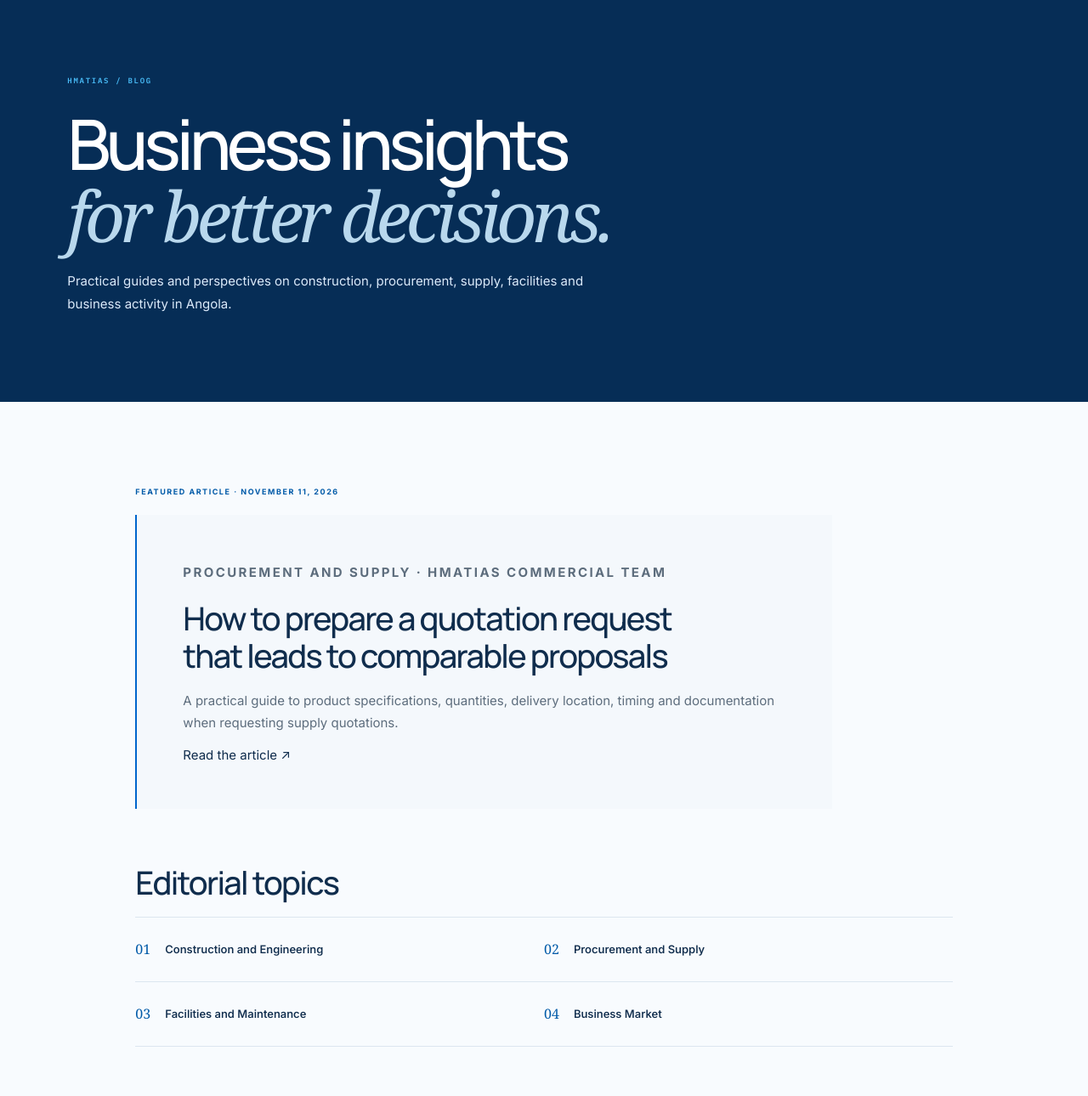
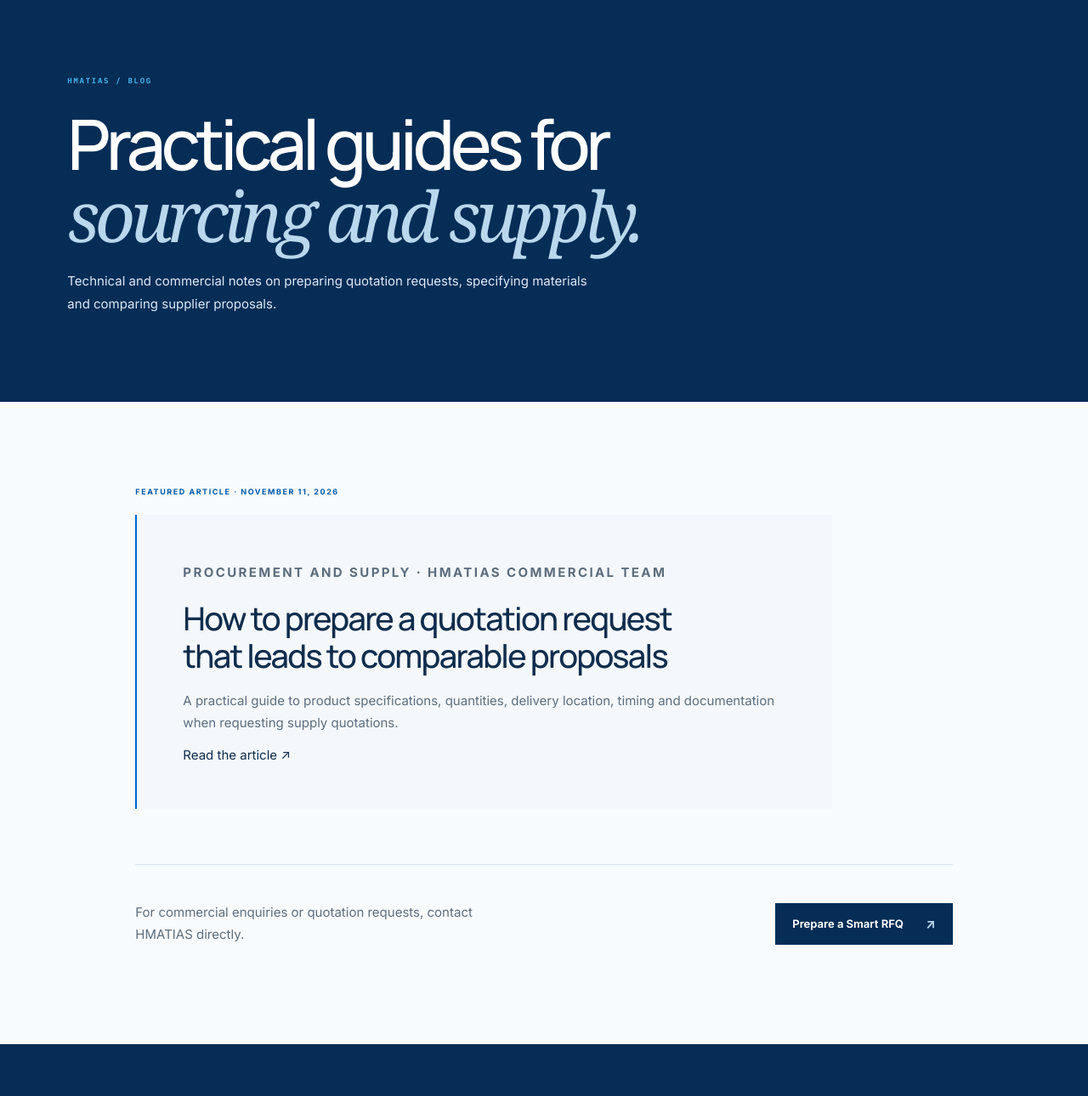
Before and after one commit to matias500mhf-star/hmatias-website, an Astro site in the folder platform/astro-preview/: page /en/blog in a window 1280 px wide. Shown: the part 180-1470 px from the top of the page at 85% size. Built offline with nearby package versions, Linux system fonts and the light colour scheme; Astro itself is replaced by a stand-in of ours.

Commit message:
Focus Blog landing page on published practical guides

```diff
--- a/platform/astro-preview/src/pages/en/blog/index.astro
+++ b/platform/astro-preview/src/pages/en/blog/index.astro
@@ -15,8 +15,8 @@
   <main class="editorial-page">
     <section class="editorial-hero">
       <p class="section-kicker">HMATIAS / BLOG</p>
-      <h1>Business insights<br /><em>for better decisions.</em></h1>
-      <p class="editorial-lead">Practical guides and perspectives on construction, procurement, supply, facilities and business activity in Angola.</p>
+      <h1>Practical guides for<br /><em>sourcing and supply.</em></h1>
+      <p class="editorial-lead">Technical and commercial notes on preparing quotation requests, specifying materials and comparing supplier proposals.</p>
     </section>
     <section class="editorial-body">
       {featured ? (
@@ -30,15 +30,7 @@
           </article>
         </>
       ) : <p class="editorial-empty">There are no articles published in this language yet.</p>}
-      <div class="editorial-topics">
-        <h2>Editorial topics</h2>
-        <div class="editorial-topic-grid">
-          <div><span>01</span><strong>Construction and Engineering</strong></div>
-          <div><span>02</span><strong>Procurement and Supply</strong></div>
-          <div><span>03</span><strong>Facilities and Maintenance</strong></div>
-          <div><span>04</span><strong>Business Market</strong></div>
-        </div>
-      </div>
+
       <div class="editorial-contact">
         <p>For commercial enquiries or quotation requests, contact HMATIAS directly.</p>
         <a class="button button-dark" href="/en/source-ao/smart-rfq/">Prepare a Smart RFQ <span aria-hidden="true">↗</span></a>
```
